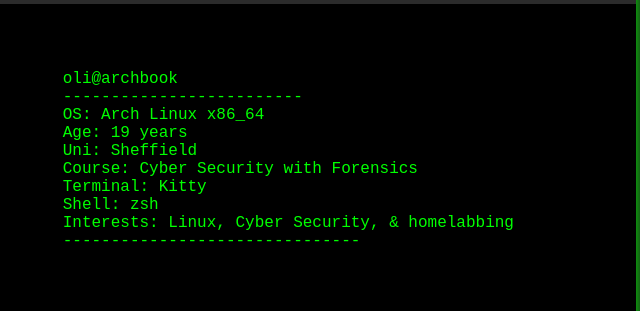
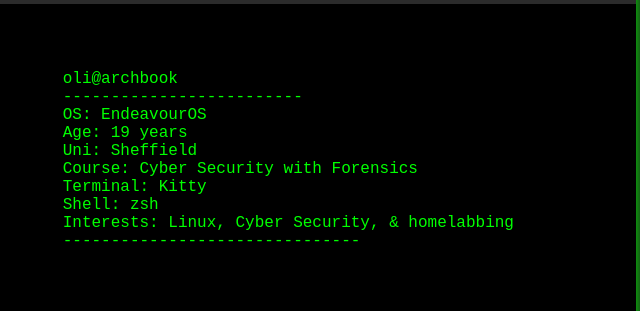
Before and after one commit to 1144oli/1144oli.github.io, a plain HTML site: page index .html in a window 1280 px wide. Shown: the part 136-447 px from the top of the page, 536-1176 px from the left. Drawn offline with Linux system fonts and the light colour scheme.

Commit message:
changed the name + testing

```diff
--- a/index .html
+++ b/index .html
@@ -64,7 +64,7 @@
           <pre class="neofetch-output" style="margin:0;">
             oli@archbook
             -------------------------
-            OS: Arch Linux x86_64
+            OS: EndeavourOS
             Age: 19 years
             Uni: Sheffield
             Course: Cyber Security with Forensics
```
